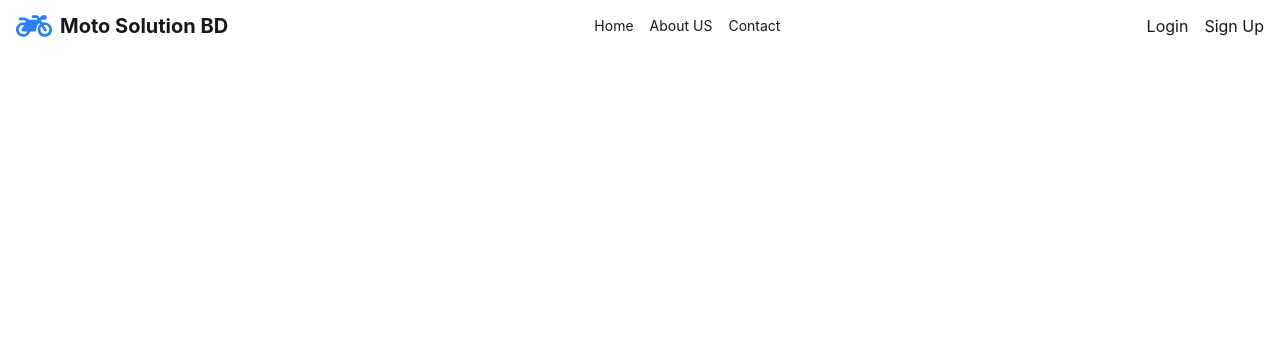
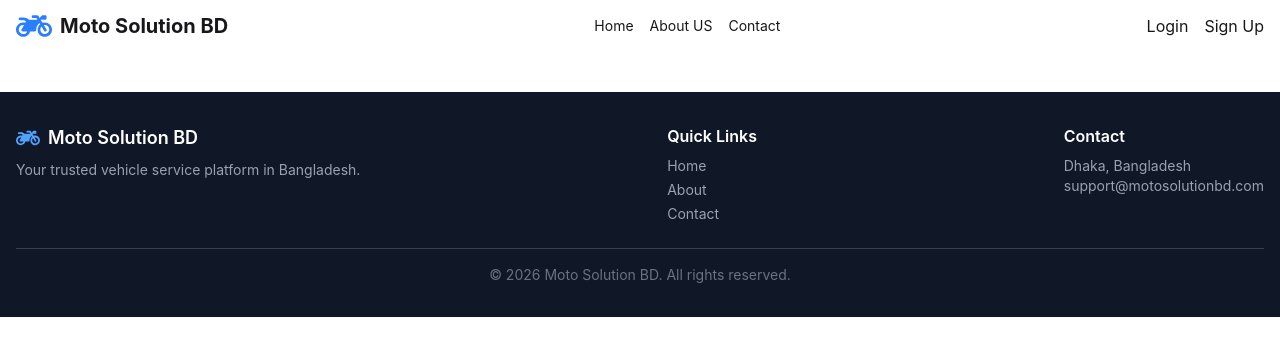
Before and after one commit to WaseurGIT/moto-solution-bd, a React (Vite) app: page / in a window 1280 px wide. Shown: the top 356 px of the page. Built offline with nearby package versions, Linux system fonts and the light colour scheme.

Commit message:
footer added

```diff
--- a/src/components/shared/Footer.jsx
+++ b/src/components/shared/Footer.jsx
@@ -0,0 +1,53 @@
+import React from "react";
+import { FaMotorcycle } from "react-icons/fa";
+import { Link } from "react-router-dom";
+
+const Footer = () => {
+  return (
+    <footer className="bg-gray-900 text-white mt-10">
+      <div className="max-w-7xl mx-auto px-4 py-8">
+
+        {/* Top Section */}
+        <div className="flex flex-col md:flex-row justify-between gap-6">
+
+          {/* Logo + Description */}
+          <div>
+            <div className="flex items-center gap-2">
+              <FaMotorcycle className="text-2xl text-blue-400" />
+              <h2 className="text-lg font-semibold">Moto Solution BD</h2>
+            </div>
+            <p className="text-sm text-gray-400 mt-2">
+              Your trusted vehicle service platform in Bangladesh.
+            </p>
+          </div>
+
+          {/* Quick Links */}
+          <div>
+            <h3 className="font-semibold mb-2">Quick Links</h3>
+            <div className="flex flex-col space-y-1 text-sm text-gray-400">
+              <Link to="/" className="hover:text-white">Home</Link>
+              <Link to="/about" className="hover:text-white">About</Link>
+              <Link to="/contact" className="hover:text-white">Contact</Link>
+            </div>
+          </div>
+
+          {/* Contact */}
+          <div>
+            <h3 className="font-semibold mb-2">Contact</h3>
+            <p className="text-sm text-gray-400">Dhaka, Bangladesh</p>
+            <p className="text-sm text-gray-400">support@motosolutionbd.com</p>
+          </div>
+
+        </div>
+
+        {/* Bottom Section */}
+        <div className="border-t border-gray-700 mt-6 pt-4 text-center text-sm text-gray-500">
+          © {new Date().getFullYear()} Moto Solution BD. All rights reserved.
+        </div>
+
+      </div>
+    </footer>
+  );
+};
+
+export default Footer;
--- a/src/pages/public/Home.jsx
+++ b/src/pages/public/Home.jsx
@@ -4,7 +4,7 @@ import Navbar from '../../components/shared/Navbar';
 const Home = () => {
     return (
         <div>
-          <Navbar/>
+
         </div>
     );
 };
--- /dev/null
+++ b/src/routes/Root.jsx
@@ -0,0 +1,16 @@
+import React from 'react';
+import Navbar from '../components/shared/Navbar';
+import { Outlet } from 'react-router-dom';
+import Footer from '../components/shared/Footer';
+
+const Root = () => {
+    return (
+        <div>
+            <Navbar/>
+            <Outlet/>
+            <Footer/>
+        </div>
+    );
+};
+
+export default Root;
```
Also changed, not shown: src/main.jsx (+8 -1 lines), src/routes/router.jsx (deleted).
